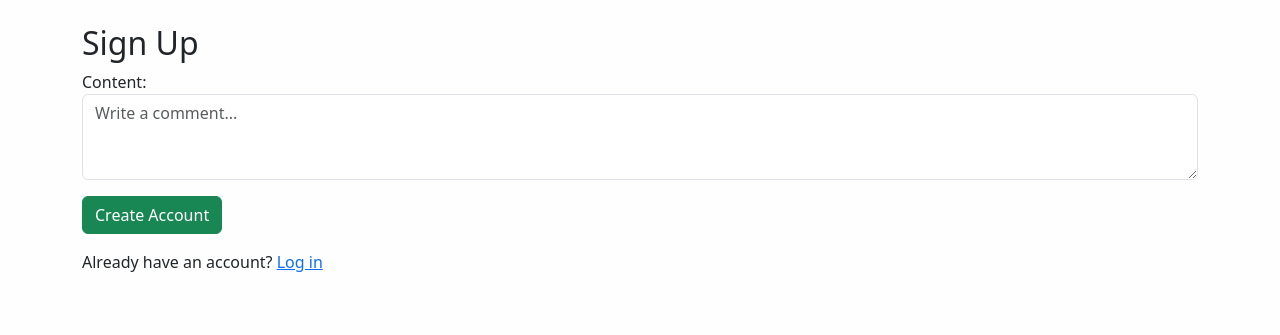
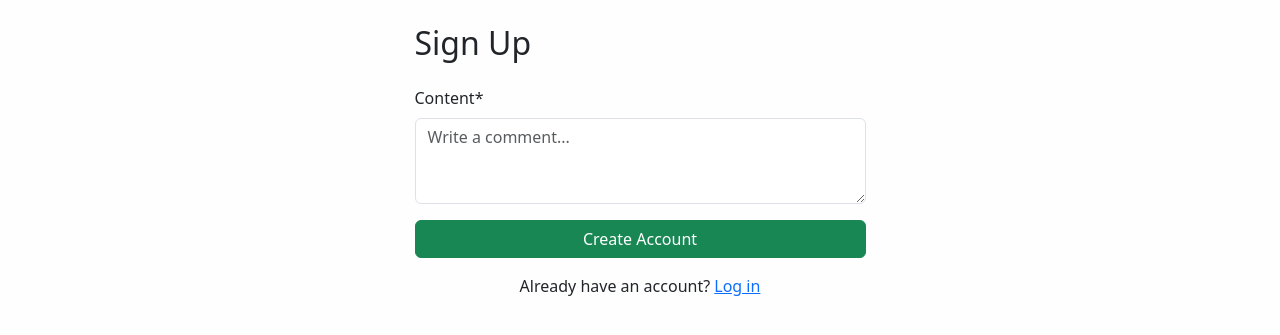
Before and after one commit to d-stegantsev/py-task-manager, a Django app: template templates/registration/signup.html in a window 1280 px wide. Shown: the part 56-391 px from the top of the page. Run offline with Django 5.2, Linux system fonts and the light colour scheme; the template is opened without the code that fills it: values that come from a table or form of the project are taken from there, others are empty; some libraries are stand-ins or nearby versions.

Commit message:
add crispy forms to all templates

```diff
--- a/manager/forms.py
+++ b/manager/forms.py
@@ -33,7 +33,10 @@ class TaskForm(forms.ModelForm):
         ("High", "High"),
     ]
 
-    priority = forms.ChoiceField(choices=PRIORITY_CHOICES)
+    priority = forms.ChoiceField(
+        choices=PRIORITY_CHOICES,
+        widget=forms.Select(attrs={"class": "form-select"})
+    )
 
     class Meta:
         model = Task
@@ -49,9 +52,10 @@ class TaskForm(forms.ModelForm):
             "tags",
         ]
         widgets = {
-            "deadline": forms.DateInput(attrs={"type": "date"}),
             "name": forms.TextInput(attrs={"class": "form-control"}),
             "description": forms.Textarea(attrs={"rows": 5, "class": "form-control"}),
+            "deadline": forms.DateInput(attrs={"type": "date", "class": "form-control"}),
+            "status": forms.Select(attrs={"class": "form-select"}),
             "assignees": forms.CheckboxSelectMultiple,
             "tags": forms.CheckboxSelectMultiple,
         }
--- a/templates/manager/task_detail.html
+++ b/templates/manager/task_detail.html
@@ -1,4 +1,5 @@
 {% extends "base.html" %}
+{% load crispy_forms_tags crispy_forms_filters %}
 
 {% block content %}
   <div class="row">
@@ -31,13 +32,14 @@
         <h5>Add a comment</h5>
         <form method="post">
           {% csrf_token %}
-          {{ form.as_p }}
+          {{ form|crispy }}
           <button type="submit" class="btn btn-primary">Submit</button>
         </form>
       {% else %}
         <hr>
         <p><em><a href="{% url 'login' %}?next={{ request.path }}">Log in</a> to leave a comment.</em></p>
       {% endif %}
+
     </div>
 
     <!-- Права колонка: деталі задачі -->
@@ -63,6 +65,7 @@
               <em>None</em>
             {% endfor %}
           </p>
+          {% if user.is_authenticated %}
             <hr>
             <form method="post" class="d-grid gap-2 mb-3">
               {% csrf_token %}
@@ -76,6 +79,7 @@
               </select>
               <button type="submit" class="btn btn-outline-primary btn-sm">Update</button>
             </form>
+          {% endif %}
         </div>
       </div>
     </div>
--- a/templates/registration/signup.html
+++ b/templates/registration/signup.html
@@ -1,13 +1,19 @@
 {% extends "base.html" %}
+{% load crispy_forms_tags %}
 
 {% block content %}
-<h2>Sign Up</h2>
-<form method="post">
-  {% csrf_token %}
-  {{ form.as_p }}
-  <button type="submit" class="btn btn-success">Create Account</button>
-</form>
-<p class="mt-3">
-  Already have an account? <a href="{% url 'login' %}">Log in</a>
-</p>
+  <div class="row justify-content-center">
+    <div class="col-md-6 col-lg-5">
+      <h2 class="mb-4">Sign Up</h2>
+      <form method="post">
+        {% csrf_token %}
+        {{ form|crispy }}
+        <button type="submit" class="btn btn-success w-100">Create Account</button>
+      </form>
+      <p class="mt-3 text-center">
+        Already have an account?
+        <a href="{% url 'login' %}">Log in</a>
+      </p>
+    </div>
+  </div>
 {% endblock %}
```
Also changed, not shown: templates/manager/task_form.html (+29 -20 lines). Lines whose indentation alone changed are shown as unchanged.
